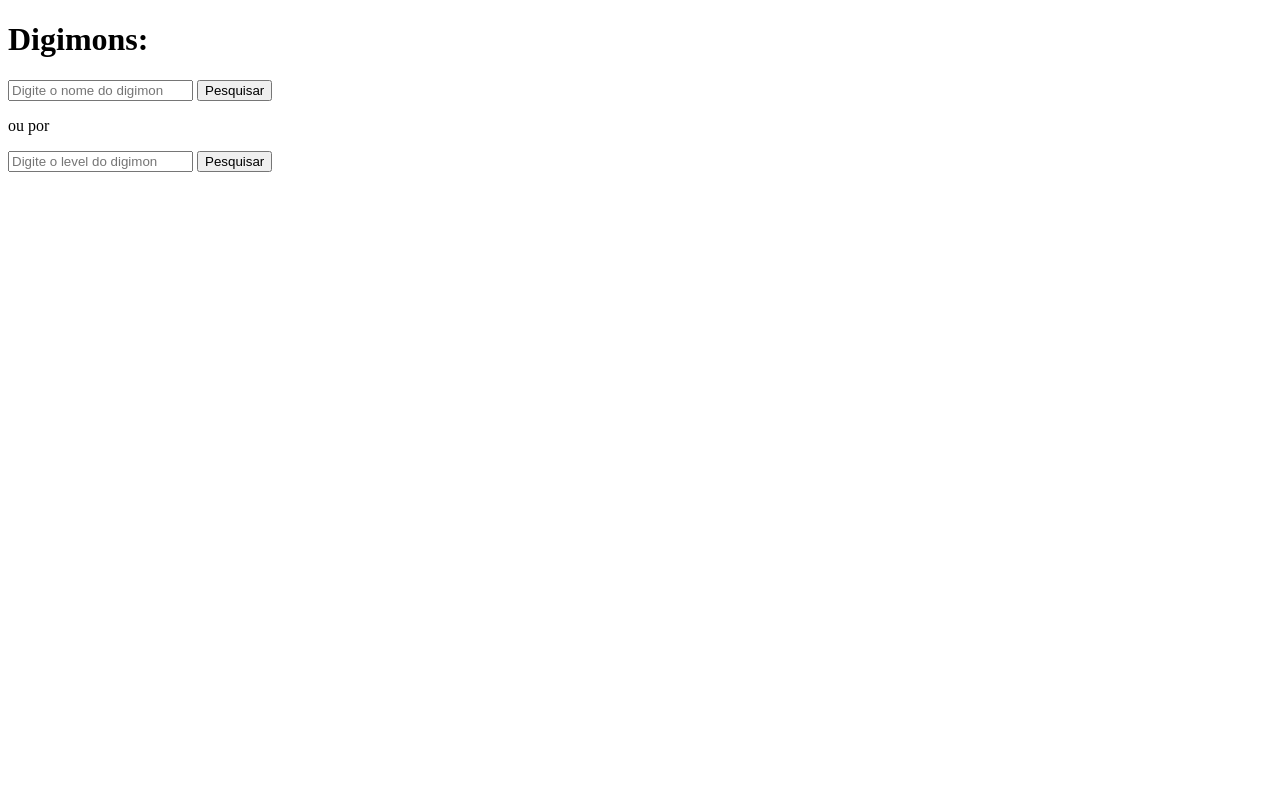
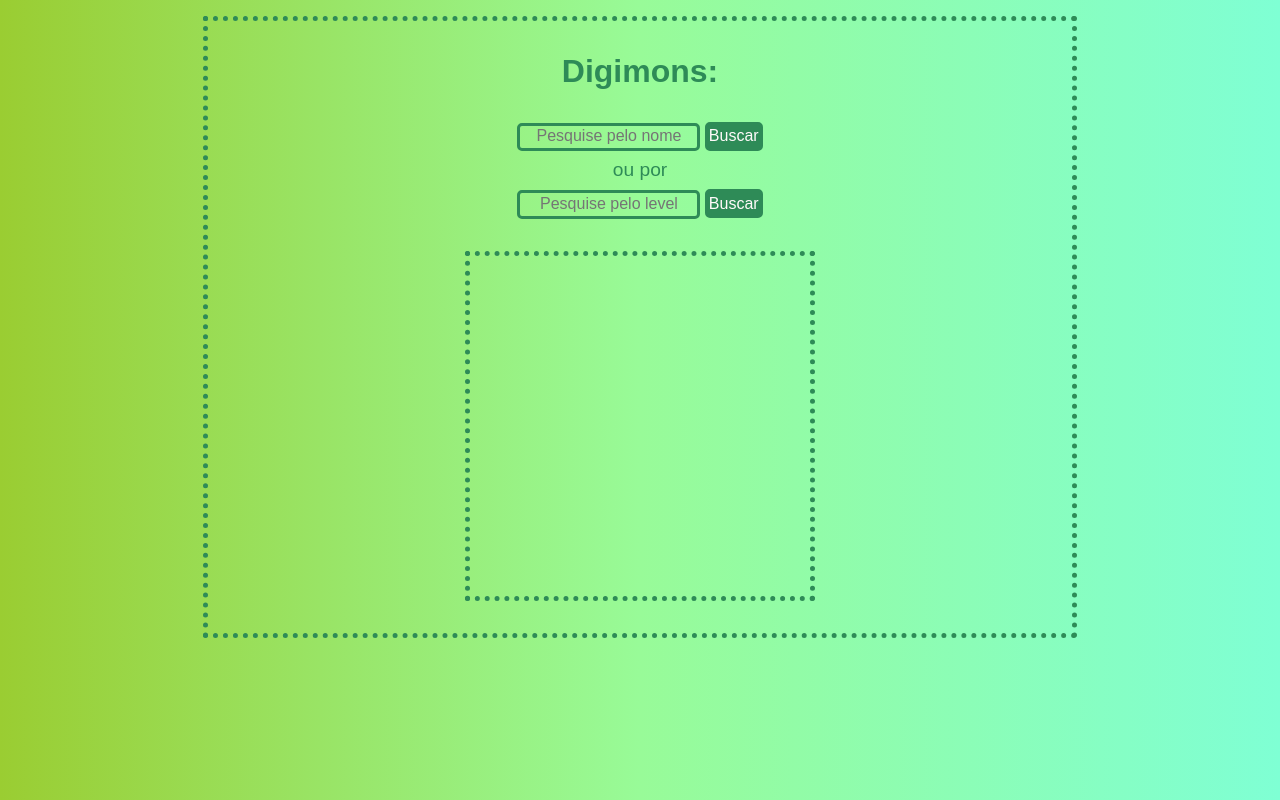
Before and after one commit to reprograma/On17-TodasEmTech-JavascriptV, a plain HTML site: page Desafio/barbara-oliveira/index.html in a window 1280 px wide. Drawn offline with nearby package versions, Linux system fonts and the light colour scheme.

Commit message:
css personalizado

```diff
--- a/Desafio/barbara-oliveira/index.html
+++ b/Desafio/barbara-oliveira/index.html
@@ -8,21 +8,26 @@
     <link rel="stylesheet" href="style.css" />
   </head>
   <body>
+    <main class="card">
       <h1>Digimons:</h1>
       <div>
-      <input id="searchName" placeholder="Digite o nome do digimon" />
-      <button id="btnName">Pesquisar</button>
+        <input id="searchName" placeholder="Pesquise pelo nome" />
+        <button id="btnName">Buscar</button>
       </div>
       <p>ou por</p>
       <div>
-      <input id="searchLevel" placeholder="Digite o level do digimon" />
-      <button id="btnLevel">Pesquisar</button>
+        <input id="searchLevel" placeholder="Pesquise pelo level" />
+        <button id="btnLevel">Buscar</button>
       </div>
-    <div class="card">
+      <div class="result">
+        <div class="found-search">
           <img id="digimonImage" src="" alt="" />
           <p id="digimonName"></p>
           <p id="digimonLevel"></p>
         </div>
+      </div>
+    </main>
+
     <script
       src="https://cdnjs.cloudflare.com/ajax/libs/axios/1.0.0-alpha.1/axios.js"
       integrity="sha512-uplugzeh2/XrRr7RgSloGLHjFV0b4FqUtbT5t9Sa/XcilDr1M3+88u/c+mw6+HepH7M2C5EVmahySsyilVHI/A=="
--- a/Desafio/barbara-oliveira/style.css
+++ b/Desafio/barbara-oliveira/style.css
@@ -1,6 +1,80 @@
+* {
+  margin: 0;
+  padding: 0;
+  box-sizing: border-box;
+  font-family: Arial, Helvetica, sans-serif;
+}
+
+body {
+  background: linear-gradient(to right, yellowgreen, palegreen, aquamarine);
+  color: seagreen;
+  padding: 1rem;
+}
+
+.card {
+  margin: 0 15%;
+  display: flex;
+  flex-direction: column;
+  align-items: center;
+  border: 5px dotted seagreen;
+}
+
+h1 {
+  font-size: 2rem;
+  text-align: center;
+  padding: 2rem 0;
+}
+
+input {
+  background: none;
+  border: 3px solid seagreen;
+  border-radius: 5px;
+  height: 1.8rem;
+  text-align: center;
+}
+
+input::placeholder {
+  font-size: 1rem;
+}
+
+button {
+  background: seagreen;
+  border: 3px solid seagreen;
+  border-radius: 5px;
+  height: 1.8rem;
+  width: 3.6rem;
+  text-align: center;
+  color: snow;
+  font-size: 1rem;
+}
+
+p {
+  font-size: 1.2rem;
+  padding: 0.5rem;
+}
+
+.result {
+  display: flex;
+  justify-content: center;
+  padding: 2rem 0;
+}
+
+.found-search {
+  width: 350px;
+  height: 350px;
+  border: 5px dotted seagreen;
+  padding: 1rem 0;
+}
+
 #digimonImage {
-    width: 300px;
-    height: 300px;
-    object-fit: contain;
+  width: 250px;
+  height: 250px;
+  object-fit: contain;
   visibility: hidden;
 }
+
+/* @media screen and (max-width: 768px) {
+  .card {
+    flex-direction: row;
+  }
+} */
```
Lines whose indentation alone changed are shown as unchanged.
